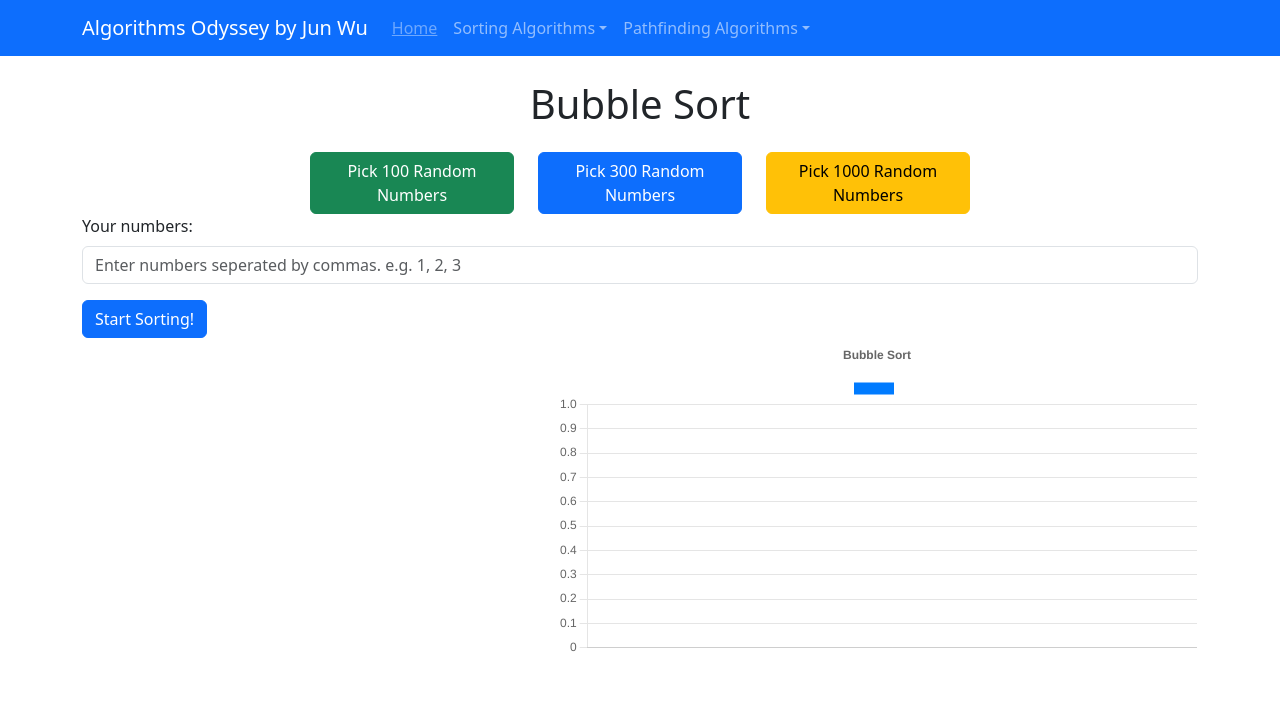
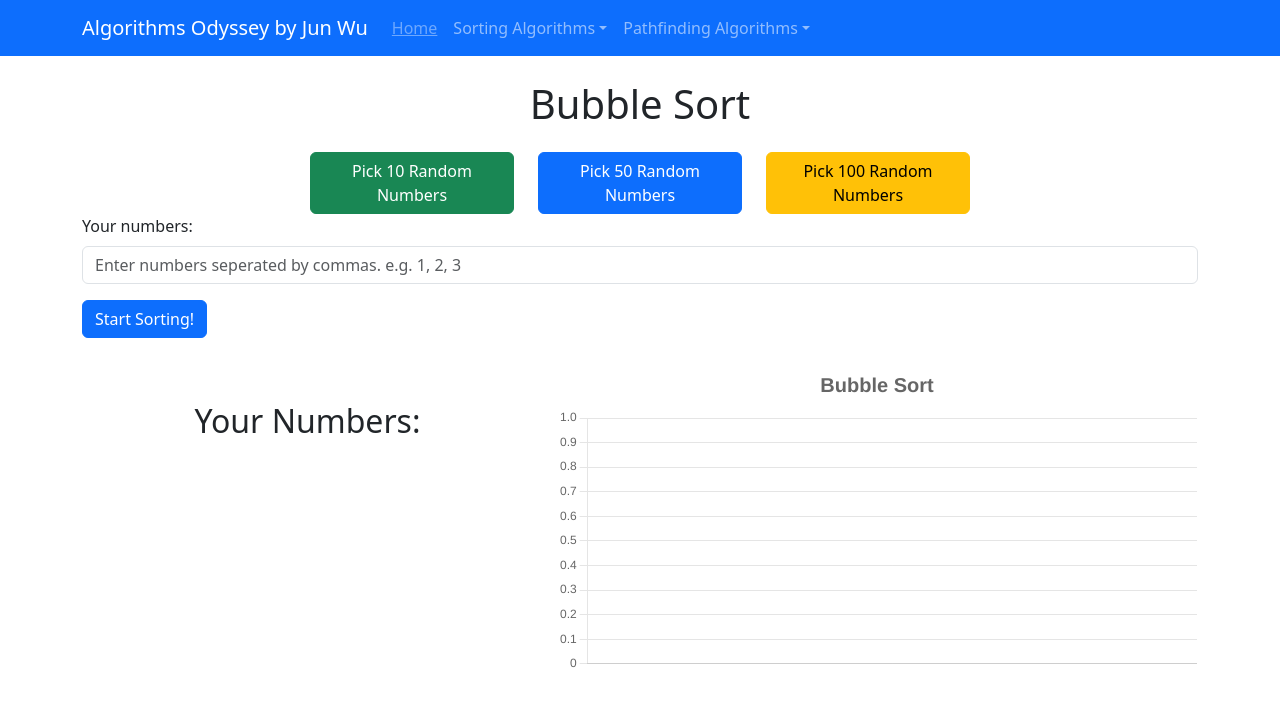
Before and after one commit to JWu-Git/Portfolio, a React (Create React App) app: page /bubble in a window 1280 px wide. Shown: the top 706 px of the page. Built offline with nearby package versions, Linux system fonts and the light colour scheme.

Commit message:
added coloring to indices being compared, addeded error state for input, buttons disabled while running algorithm, css

```diff
--- a/src/App.tsx
+++ b/src/App.tsx
@@ -19,7 +19,7 @@ export default function App() {
       <PageContainer>
         <Switch>
           <Route path="/bubble">
-            <Bubble />
+            <Bubble title="Bubble Sort" />
           </Route>
           <Route path="/insertion">
             <Insertion />
--- a/src/components/BarGraph.tsx
+++ b/src/components/BarGraph.tsx
@@ -22,15 +22,31 @@ ChartJS.register(
 interface Props {
   values: number[];
   title: string;
+  first_index: number;
+  second_index: number;
 }
-export default function BarGraph({ values, title }: Props) {
+
+type color = 'rgba(0, 123, 255, 1)' | 'rgba(50, 50, 50, 1)';
+type backgroundColor = color[];
+export default function BarGraph({
+  values,
+  title,
+  first_index,
+  second_index,
+}: Props) {
+  console.log(first_index, second_index);
+  const backgroundColor: backgroundColor = values.map((el, index) => {
+    if (index === first_index || index === second_index)
+      return 'rgba(50, 50, 50, 1)';
+    else return 'rgba(0, 123, 255, 1)';
+  });
   const data = {
     labels: values.map((el) => ''),
     datasets: [
       {
         label: '',
         data: values,
-        backgroundColor: 'rgba(0, 123, 255, 1)',
+        backgroundColor: backgroundColor,
       },
     ],
   };
@@ -38,11 +54,18 @@ export default function BarGraph({ values, title }: Props) {
   const options = {
     responsive: true,
     plugins: {
-      legend: {},
       title: {
         display: true,
         text: title,
+        padding: 20,
+        font: { weight: 'bold', size: 20 },
       },
+      legend: {
+        display: false,
+      },
+    },
+    animation: {
+      duration: 0, // Set animation duration to 0 (disable animation)
     },
   };
   return <Bar options={options} data={data} />;
--- a/src/components/DisplayNumbers.tsx
+++ b/src/components/DisplayNumbers.tsx
@@ -5,8 +5,9 @@ interface Props {
 }
 export default function DisplayNumbers({ data }: Props) {
   return (
-    <>
-      <p className="center">{data.join(', ')}</p>
-    </>
+    <div className="mx-5 center">
+      <h2 className="mt-5 center">Your Numbers: </h2>
+      <p className="center mt-4">{data.join(', ')}</p>
+    </div>
   );
 }
--- a/src/components/Input.tsx
+++ b/src/components/Input.tsx
@@ -1,4 +1,4 @@
-import React from 'react';
+import React, { Fragment } from 'react';
 
 import Button from 'react-bootstrap/Button';
 import Form from 'react-bootstrap/Form';
@@ -13,7 +13,8 @@ interface Props {
 
 export default function Input({ setData, title }: Props) {
   const [input, setInput] = useState('');
-
+  const [disabled, setDisabled] = useState(false);
+  const [error, setError] = useState('');
   const handleChange = (e: React.ChangeEvent<HTMLInputElement>) => {
     setInput(e.target.value);
   };
@@ -21,11 +22,19 @@ export default function Input({ setData, title }: Props) {
   const handleSubmit = (e: React.FormEvent<HTMLFormElement>) => {
     e.preventDefault();
     const numberArray = input.split(',').map((num) => parseInt(num));
-    setData(numberArray);
-    setInput('');
+    if (!numberArray.includes(NaN)) {
+      setDisabled(true);
+      setData(numberArray);
+      setInput('');
+      setError('');
+    } else {
+      setError('Your input is not numbers separated by commas.');
+    }
   };
 
   const handlePick = (num: number) => {
+    setError('');
+    setDisabled(true);
     const arr: number[] = [];
     for (let i = 0; i < num; i++) {
       arr.push(Math.floor(Math.random() * 1000));
@@ -40,32 +49,35 @@ export default function Input({ setData, title }: Props) {
         <Col></Col>
         <Col>
           <Button
+            disabled={disabled}
             onClick={() => {
-              handlePick(100);
+              handlePick(10);
             }}
             variant="success"
           >
-            Pick 100 Random Numbers
+            Pick 10 Random Numbers
           </Button>
         </Col>
         <Col>
           <Button
+            disabled={disabled}
             onClick={() => {
-              handlePick(300);
+              handlePick(50);
             }}
             variant="primary"
           >
-            Pick 300 Random Numbers
+            Pick 50 Random Numbers
           </Button>
         </Col>
         <Col>
           <Button
+            disabled={disabled}
             onClick={() => {
-              handlePick(1000);
+              handlePick(100);
             }}
             variant="warning"
           >
-            Pick 1000 Random Numbers
+            Pick 100 Random Numbers
           </Button>
         </Col>
         <Col></Col>
@@ -80,9 +92,11 @@ export default function Input({ setData, title }: Props) {
             onChange={handleChange}
           />
         </Form.Group>
-        <Button variant="primary" type="submit">
+
+        <Button disabled={disabled} variant="primary" type="submit">
           Start Sorting!
         </Button>
+        <p className="red mt-2">{error}</p>
       </Form>
     </>
   );
--- a/src/pages/Sorting/Bubble.tsx
+++ b/src/pages/Sorting/Bubble.tsx
@@ -2,44 +2,38 @@ import React from 'react';
 import BarGraph from '../../components/BarGraph';
 import Input from '../../components/Input';
 import DisplayNumbers from '../../components/DisplayNumbers';
-import { bubbleSort, setBubbleData } from '../../store/slices/bubble';
 import { useAppDispatch, useAppSelector } from '../../store/hooks';
-import { useEffect, useState } from 'react';
+import { bubbleSortThunk } from '../../store/thunks/bubblesort';
 import { Row } from 'react-bootstrap';
 import { Col } from 'react-bootstrap';
 
-export default function Bubble() {
-  const data = useAppSelector((data) => data.bubble.values);
-  const [changed, setChanged] = useState(0);
+interface Props {
+  title: string;
+}
+export default function Bubble({ title }: Props) {
+  const { values, first_index, second_index } = useAppSelector(
+    (data) => data.bubble
+  );
+
   const dispatch = useAppDispatch();
 
-  useEffect(() => {
-    const delayedBubbleSort = async () => {
-      for (let i = 0; i < data.length; i++) {
-        await new Promise((resolve) => setTimeout(resolve, 200));
-        for (let j = 0; j < data.length - i - 1; j++) {
-          dispatch(bubbleSort(j));
-        }
-      }
-    };
-
-    delayedBubbleSort();
-  }, [changed]);
-
   const handleSetData = (values: number[]) => {
-    dispatch(setBubbleData(values));
-    setChanged((c) => c + 1);
+    dispatch(bubbleSortThunk(values));
   };
-  const title = 'Bubble Sort';
   return (
     <>
       <Input setData={handleSetData} title={title} />
       <Row>
         <Col xs={5}>
-          <DisplayNumbers data={data} />
+          <DisplayNumbers data={values} />
         </Col>
         <Col>
-          <BarGraph values={data} title={title} />
+          <BarGraph
+            values={values}
+            title={title}
+            first_index={first_index}
+            second_index={second_index}
+          />
         </Col>
       </Row>
     </>
--- a/src/store/slices/bubble.tsx
+++ b/src/store/slices/bubble.tsx
@@ -3,26 +3,37 @@ import type { PayloadAction } from '@reduxjs/toolkit';
 
 interface DataState {
   values: number[];
+  first_index: number;
+  second_index: number;
+  //two indices even tho 1 can work to make other componants reuseable with other sorting algorithms
 }
-const initialState: DataState = { values: [] };
+const initialState: DataState = {
+  values: [],
+  first_index: -100,
+  second_index: -100,
+};
 
 const bubbleSlice = createSlice({
   name: 'bubble',
   initialState,
   reducers: {
-    bubbleSort(state, action: PayloadAction<number>) {
-      const j = action.payload;
-      //payload is object j
-      if (state.values[j] > state.values[j + 1]) {
-        let temp = state.values[j + 1];
-        state.values[j + 1] = state.values[j];
-        state.values[j] = temp;
-      }
-    },
     setBubbleData(state, action: PayloadAction<number[]>) {
       state.values = action.payload;
     },
+    setBubbleIndices(
+      state,
+      action: PayloadAction<{ first_index: number; second_index: number }>
+    ) {
+      state.first_index = action.payload.first_index;
+      state.second_index = action.payload.second_index;
+    },
+    resetIndices(state) {
+      state.first_index = -100;
+      state.second_index = -100;
+    },
   },
 });
-export const { bubbleSort, setBubbleData } = bubbleSlice.actions;
+
+export const { setBubbleData, setBubbleIndices, resetIndices } =
+  bubbleSlice.actions;
 export default bubbleSlice.reducer;
--- /dev/null
+++ b/src/store/thunks/bubblesort.tsx
@@ -0,0 +1,28 @@
+import { createAsyncThunk } from '@reduxjs/toolkit';
+import {
+  setBubbleData,
+  setBubbleIndices,
+  resetIndices,
+} from '../slices/bubble';
+import { swap } from '../utils/swap';
+import { wait } from '../utils/wait';
+export const bubbleSortThunk = createAsyncThunk(
+  'bubbleSort/start',
+  async (arr: number[], thunkAPI) => {
+    thunkAPI.dispatch(setBubbleData(arr));
+    const length = arr.length;
+    for (let i = 0; i < length; i++) {
+      for (let j = 0; j < length - i - 1; j++) {
+        thunkAPI.dispatch(
+          setBubbleIndices({ first_index: j, second_index: j + 1 })
+        );
+        if (arr[j] > arr[j + 1]) {
+          arr = swap(arr, j);
+          await wait(20);
+          thunkAPI.dispatch(setBubbleData(arr));
+        }
+      }
+    }
+    thunkAPI.dispatch(resetIndices()); //change all bars back to non-compare color
+  }
+);
--- /dev/null
+++ b/src/store/utils/swap.tsx
@@ -0,0 +1,8 @@
+export const swap = (arr: number[], i: number): number[] => {
+  const beginning = arr.slice(0, i); // Elements before index i
+  const first = arr[i]; // Element at index i
+  const second = arr[i + 1]; // Element at index i + 1
+  const end = arr.slice(i + 2); // Elements after index i + 1
+
+  return [...beginning, second, first, ...end];
+};
--- /dev/null
+++ b/src/store/utils/wait.tsx
@@ -0,0 +1,7 @@
+export const wait = async (ms: number) => {
+  await new Promise((res) => {
+    setTimeout(() => {
+      res('');
+    }, ms);
+  });
+};
--- a/src/style.css
+++ b/src/style.css
@@ -1,3 +1,7 @@
 .center {
   text-align: center;
 }
+
+.red {
+  color: red;
+}
```
